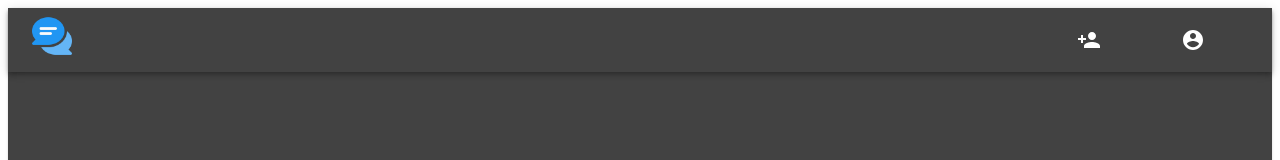
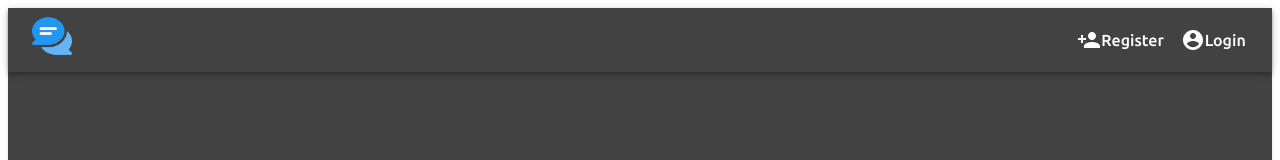
Before and after one commit to AmitrajitDas/Chat-Rooms, a React (Create React App) app in the folder client/: page / in a window 1280 px wide. Shown: the top 160 px of the page. Built offline with nearby package versions, Linux system fonts and the light colour scheme.

Commit message:
modified navbar

```diff
--- a/client/src/components/Navbar/Navbar.js
+++ b/client/src/components/Navbar/Navbar.js
@@ -30,14 +30,24 @@
                     </Typography>
                 </Grid>
                 <Grid item xs={1}>
+                    <Link to='/register' style={{ textDecoration: 'none' }}>
                     <IconButton>
                         <PersonAddIcon />
+                        <Typography variant='body1'>
+                            Register
+                        </Typography>
                     </IconButton>
+                    </Link>
                 </Grid>
                 <Grid item xs={1}>
+                    <Link to='/login' style={{ textDecoration: 'none' }}>
                     <IconButton>
                         <AccountCircleIcon />
+                        <Typography variant='body1'>
+                            Login
+                        </Typography>
                     </IconButton>
+                    </Link>
                 </Grid>
             </Grid>
             </Toolbar>
```
